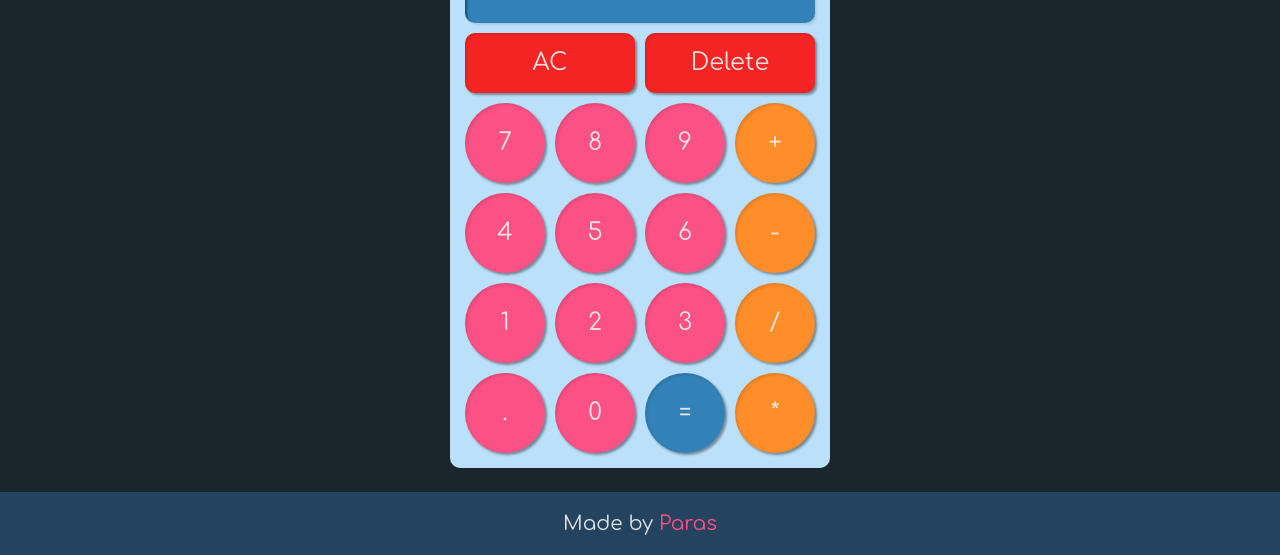
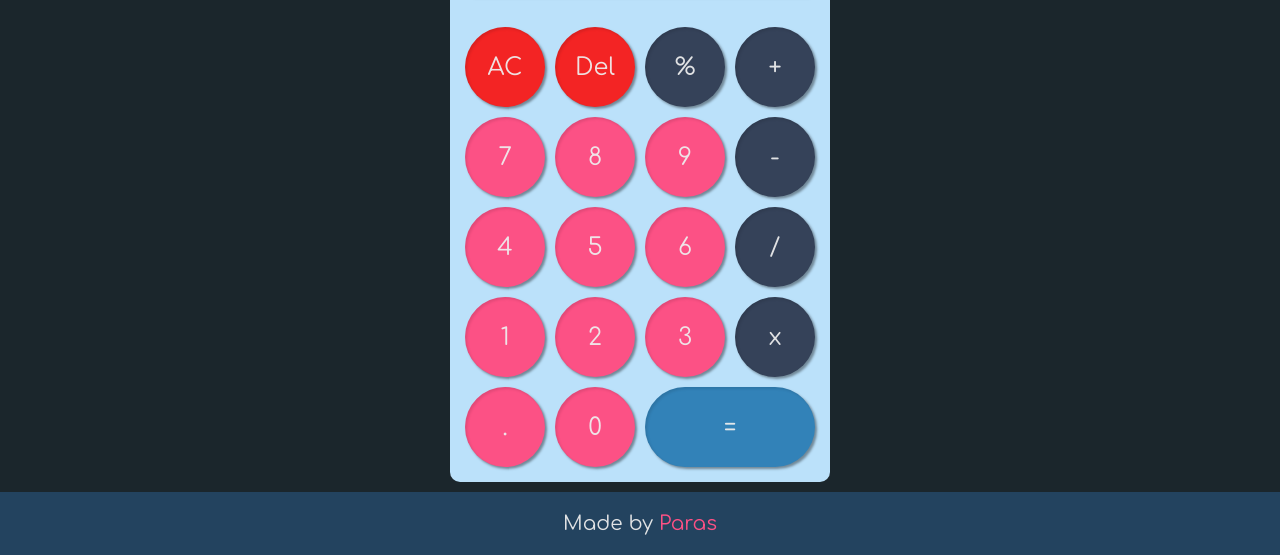
Before and after one commit to paraswastaken/Calculator, a plain HTML site: page index.html in a window 1280 px wide. Shown: the part 245-800 px from the top of the page. Drawn offline with Linux system fonts and the light colour scheme.

Commit message:
Add modulus button and shift some buttons
change some css properties and make all buttons same of dimensions.

```diff
--- a/index.html
+++ b/index.html
@@ -18,32 +18,33 @@
         <div class="buttons">
             <div class="topbuttons">
                 <button class="allClear">AC</button>
-                <button class="delete">Delete</button>
+                <button class="delete">Del</button>
+                <button class="mod">%</button>
+                <button class="sum">+</button>
             </div>
             <div class="input">
                 <div class="r1">
                     <button class="seven">7</button>
                     <button class="eight">8</button>
                     <button class="nine">9</button>
-                    <button class="sum">+</button>
+                    <button class="dif">-</button>
                 </div>
                 <div class="r2">
                     <button class="four">4</button>
                     <button class="five">5</button>
                     <button class="six">6</button>
-                    <button class="dif">-</button>
+                    <button class="div">/</button>
                 </div>
                 <div class="r3">
                     <button class="one">1</button>
                     <button class="two">2</button>
                     <button class="three">3</button>
-                    <button class="div">/</button>
+                    <button class="product">x</button>
                 </div>
                 <div class="r4">
                     <button class="decimal">.</button>
                     <button class="zero">0</button>
                     <button class="equals">=</button>
-                    <button class="product">*</button>
                 </div>
             </div>
         </div>
--- a/script.js
+++ b/script.js
@@ -4,12 +4,13 @@ let mathObj = {
     '-': (x, y)=>(x)-(y),
     '*': (x, y)=>(x)*(y),
     '/': (x, y)=>(x)/(y),
+    '%': (x, y)=>(x)%(y)
 }
 
 // initialising all needed variables
 let flag=null; // to keep track of current oprator
 let operand1=null, operand2=null;
-let reset=false; // to keep track of when to reset the calculator after any calculation
+let reset=false, deci=false; // to keep track of when to reset the calculator after any calculation
 
 // query selecting displays
 const mainD = document.querySelector(".mainDisp");
@@ -135,7 +136,7 @@ function handleKeyboard(e){
         if(!mainD.textContent){return;}
         mainD.textContent = mainD.textContent.slice(0,-1);
     }
-    else if(e.key>='0' && e.key<='9'){
+    else if((e.key>='0' && e.key<='9')||e.key==='.'){
         if(mainD.textContent === '-'){
             mainD.textContent = mainD.textContent + e.key;
             return;
--- a/style.css
+++ b/style.css
@@ -17,7 +17,7 @@ body {
     display: flex;
     flex-direction: column;
     margin: auto;
-    margin-top: 7%;
+    margin-top: 5%;
     width: min-content;
     gap: 10px;
     background-color: #BBE1FA;
@@ -43,6 +43,7 @@ body {
     display: flex;
     flex-direction: column;
     gap: 10px;
+    padding-top: 20px;
 }
 
 .r1, .r2, .r3, .r4 {
@@ -76,14 +77,13 @@ button:active {
 }
 
 .allClear, .delete {
-    flex: 1;
-    min-height: 60px;
-    border-radius: 10px;
     background-color: #F32424;
 }
 
 .equals {
     background-color: #3282b8;
+    flex: 1;
+    border-radius: 40px;
 }
 
 .disp {
@@ -122,6 +122,6 @@ a {
     color: #FC5185;
 }
 
-.sum, .dif, .product, .div {
-    background-color: #FF8D29;
+.sum, .dif, .product, .div, .mod {
+    background-color: #354259;
 }
```
